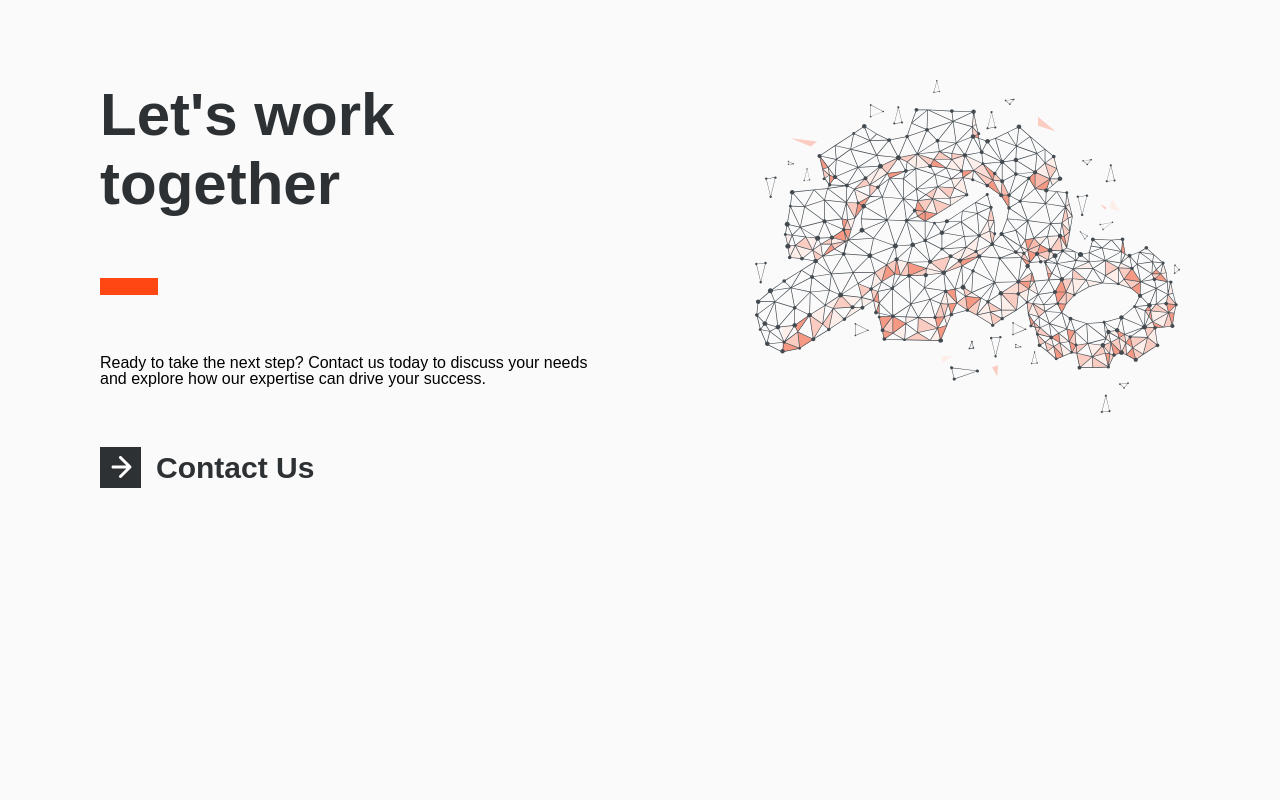
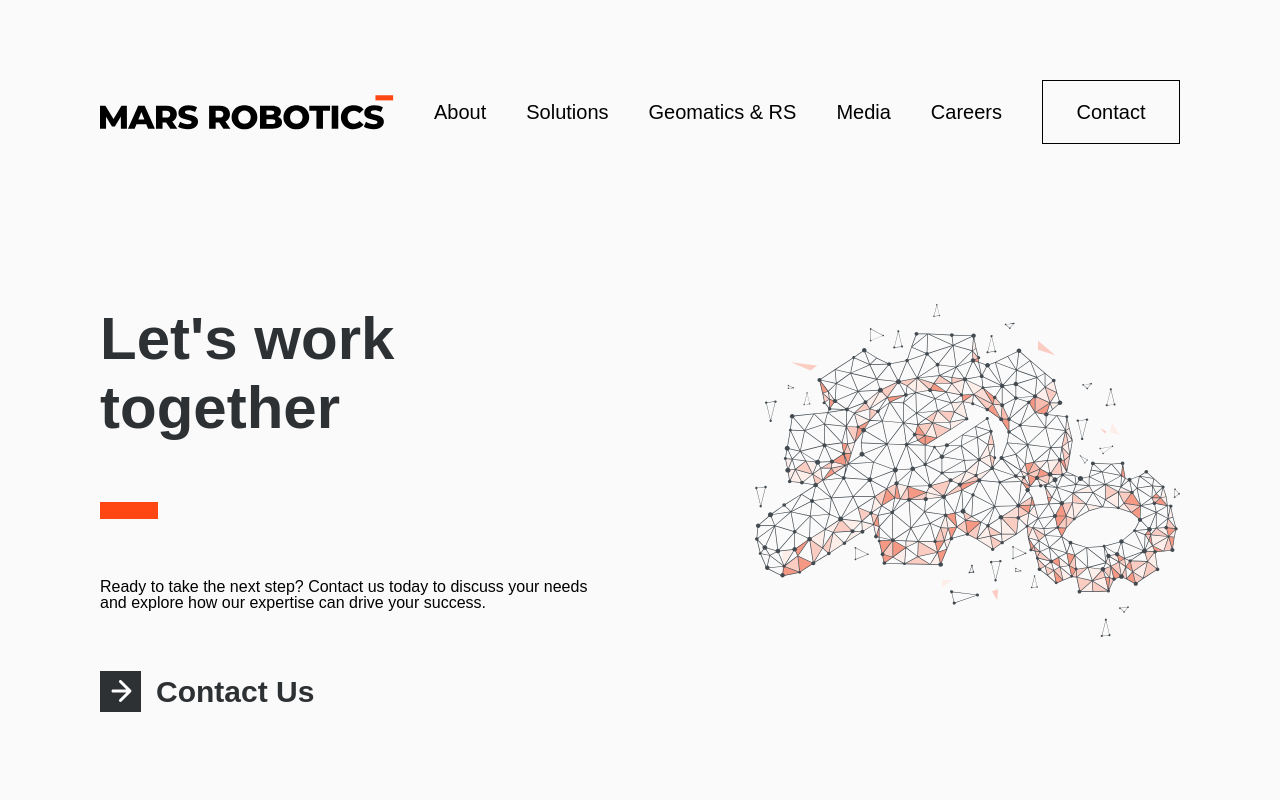
Before and after one commit to Mohammad-amin-alkhatib/mars, a Next.js app: page / in a window 1280 px wide. Shown: the top 800 px of the page. Built offline with nearby package versions, Linux system fonts and the light colour scheme; a web font is replaced by a local one.

Commit message:
add navbar

```diff
--- a/package.json
+++ b/package.json
@@ -10,6 +10,7 @@
   },
   "dependencies": {
     "classnames": "^2.5.1",
+    "cross-env": "^7.0.3",
     "next": "15.2.2",
     "react": "^19.0.0",
     "react-dom": "^19.0.0",
--- /dev/null
+++ b/src/components/DropDownMenu/DropDownMenu.module.scss
@@ -0,0 +1,28 @@
+@import "../../styles/variables/colors.scss";
+@import "../../styles/variables/fonts.scss";
+
+.dropDownContainer {
+    position: absolute;
+    width: fit-content;
+    height: fit-content;
+    padding: 30px;
+    background-color: $white;
+    display: flex;
+    gap: 20px;
+}
+
+.dropDownWrapper {
+    display: flex;
+    flex-direction: column;
+}
+
+.dropDownTitle {
+    font: 600 20px/18px $gibson;
+    margin-bottom: 10px;
+}
+
+.subItem {
+    font: 400 20px/18px $gibson;
+    color: #929492;
+    margin-bottom: 5px;
+}
--- /dev/null
+++ b/src/components/DropDownMenu/index.jsx
@@ -0,0 +1,21 @@
+import React from "react";
+import styles from "./DropDownMenu.module.scss";
+
+const DropDownMenu = ({ items }) => {
+  return (
+    <div className={styles.dropDownContainer}>
+      {items.map((item) => (
+        <div key={item.title} className={styles.dropDownWrapper}>
+          <span className={styles.dropDownTitle}>{item.title}</span>
+          {item.menuItems?.map((item, index) => (
+            <a key={index} className={styles.subItem}>
+              {item.subItem}
+            </a>
+          ))}
+        </div>
+      ))}
+    </div>
+  );
+};
+
+export default DropDownMenu;
--- a/src/components/Footer/Footer.module.scss
+++ b/src/components/Footer/Footer.module.scss
@@ -20,6 +20,10 @@
     display: flex;
     align-items: center;
     gap: 134px;
+
+    path:first-child {
+        fill: $white;
+    }
 }
 
 .navigation {
--- /dev/null
+++ b/src/components/NavBar/NavBar.module.scss
@@ -0,0 +1,46 @@
+@import "../../styles/variables/colors.scss";
+@import "../../styles/variables/fonts.scss";
+
+.navBarContainer {
+    height: 100%;
+    display: flex;
+    align-items: center;
+    justify-content: space-between;
+    padding: 80px 100px;
+    background-color: $main-bg;
+    gap: 40px;
+}
+
+.subItemsWrapper {
+    display: flex;
+    align-items: center;
+    gap: 40px;
+}
+
+.subNavItem {
+    font: 400 20px/100% $gibson;
+    white-space: nowrap;
+    position: relative;
+}
+
+.contactBtn {
+    border: 1px solid $black-100;
+    width: 138px;
+    height: 64px;
+    display: flex;
+    align-items: center;
+    justify-content: center;
+    font: 400 20px/100% $gibson;
+
+    &:hover {
+        background-color: $orange;
+        color: $white;
+        border-color: $orange;
+    }
+}
+
+.itemWrapper:hover {
+    a:first-child {
+        color: $orange;
+    }
+}
--- /dev/null
+++ b/src/components/NavBar/index.jsx
@@ -0,0 +1,37 @@
+import React, { useState } from "react";
+import styles from "./NavBar.module.scss";
+import navBarData from "../../data/NavBar/navBar.json";
+import MarsLogo from "../../assets/icons/mars-logo.svg";
+import DropDownMenu from "@/components/DropDownMenu";
+
+const NavBar = () => {
+  const [isHoveredItem, setIsHoveredItem] = useState(false);
+
+  return (
+    <div className={styles.navBarContainer}>
+      <MarsLogo className={styles.mainLogo} />
+      <div className={styles.subItemsWrapper}>
+        {navBarData.map((item) => (
+          <div
+            key={item.title}
+            className={styles.navItemWrapper}
+            onMouseEnter={() =>
+              setIsHoveredItem(item.hasDropDown ? true : false)
+            }
+            onMouseLeave={() => setIsHoveredItem(false)}
+          >
+            <div className={styles.itemWrapper}>
+              <a className={styles.subNavItem}>{item.title}</a>
+              {item.hasDropDown && isHoveredItem && (
+                <DropDownMenu items={item.dropDownItems} />
+              )}
+            </div>
+          </div>
+        ))}
+        <a className={styles.contactBtn}>Contact</a>
+      </div>
+    </div>
+  );
+};
+
+export default NavBar;
--- /dev/null
+++ b/src/data/NavBar/navBar.json
@@ -0,0 +1,79 @@
+[
+    {
+        "title": "About",
+        "url": "/about",
+        "hasDropDown": false
+    },
+    {
+        "title": "Solutions",
+        "url": "/solutions",
+        "hasDropDown": true,
+        "dropDownItems": [
+            {
+                "title": "Products",
+                "menuItems": [
+                    {
+                        "subItem": "Navigation Solution",
+                        "url": ""
+                    },
+                    {
+                        "subItem": "Antenna Tracker",
+                        "url": ""
+                    },
+                    {
+                        "subItem": "The Engine Control Unit (ECU)",
+                        "url": ""
+                    },
+                    {
+                        "subItem": "Mars Eye Mini Gimbal",
+                        "url": ""
+                    },
+                    {
+                        "subItem": "MARSFly",
+                        "url": ""
+                    },
+                    {
+                        "subItem": "UAVs System Design",
+                        "url": ""
+                    }
+                ]
+            },
+            {
+                "title": "Services",
+                "menuItems": [
+                    {
+                        "subItem": "Systems Operation & Integration",
+                        "url": ""
+                    },
+                    {
+                        "subItem": "Structure, Mechanics & System Design",
+                        "url": ""
+                    },
+                    {
+                        "subItem": "Aeronautical Stress Engineering",
+                        "url": ""
+                    },
+                    {
+                        "subItem": "Simulation",
+                        "url": ""
+                    }
+                ]
+            }
+        ]
+    },
+    {
+        "title": "Geomatics & RS",
+        "url": "/geomatics",
+        "hasDropDown": false
+    },
+    {
+        "title": "Media",
+        "url": "/media",
+        "hasDropDown": false
+    },
+    {
+        "title": "Careers",
+        "url": "/careers",
+        "hasDropDown": false
+    }
+]
--- a/src/pages/_app.js
+++ b/src/pages/_app.js
@@ -1,3 +1,4 @@
+import NavBar from "@/components/NavBar";
 import Footer from "@/components/Footer";
 import "@/styles/globals.css";
 
@@ -5,7 +6,7 @@ export default function App({ Component, pageProps }) {
   return (
     <>
       <link href="https://fonts.cdnfonts.com/css/gibson-walsh" rel="stylesheet"></link>
-      {/* Navbar */}
+      <NavBar />
       <main>
         <Component {...pageProps} />
       </main>
--- a/src/styles/variables/colors.scss
+++ b/src/styles/variables/colors.scss
@@ -4,3 +4,4 @@ $black-300: #191A23;
 $white: #FFF;
 $gray-light: #767E87;
 $orange: #FF4713;
+$main-bg: #FAFAFA;
```
Also changed, not shown: src/assets/icons/mars-logo.svg, src/data/categories.json (line endings or trailing spaces), 1 other file (tests, documents, lock files or other folders).
